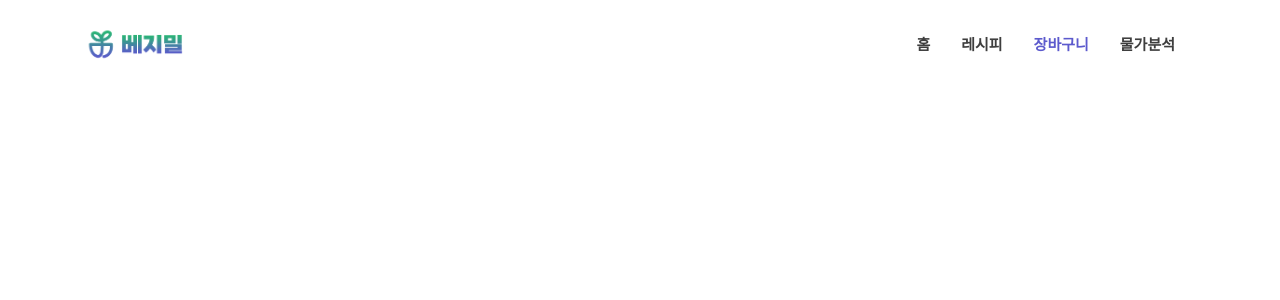
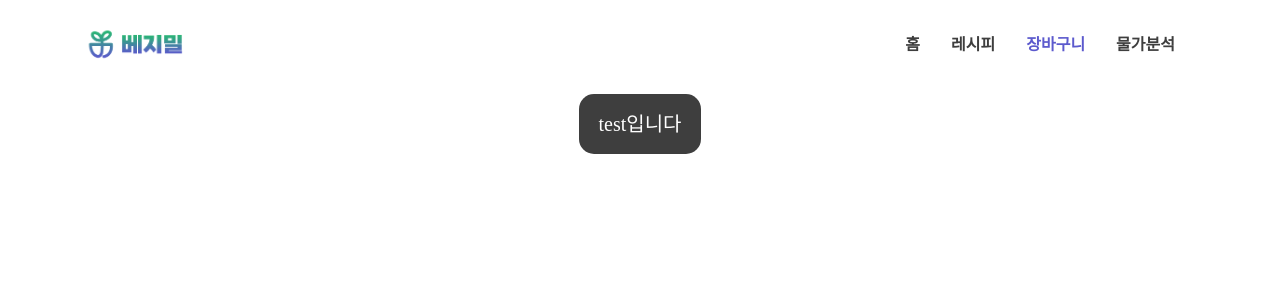
Before and after one commit to yuiseo/VeggieMeal, a Next.js app in the folder Front/veggiemeal/: page /cart in a window 1280 px wide. Shown: the top 300 px of the page. Built offline with nearby package versions, Linux system fonts and the light colour scheme; a web font is replaced by a local one.

Commit message:
[S07P22C205-101][FE-윤주]feat: 라이브러리 추가 설치 및 컴포넌트 분리

```diff
--- /dev/null
+++ b/Front/veggiemeal/components/Button.tsx
@@ -0,0 +1,18 @@
+import styles from 'styles/Button.module.scss';
+
+type BtnProps = {
+    content:string,
+    bgColor:string,
+    textSize:string,
+}
+
+export default function Btn ({content, bgColor, textSize} : BtnProps){
+    return (
+        <button className={`${styles.Btn} ${styles[bgColor]} ${styles[textSize]}`}>{content}</button>
+    )
+}
+
+Btn.defaultProps = {
+    bgColor: 'green',
+    textSize: 'medium'
+}
--- a/Front/veggiemeal/package.json
+++ b/Front/veggiemeal/package.json
@@ -11,14 +11,15 @@
   "dependencies": {
     "@sentry/nextjs": "^7.13.0",
     "@sentry/tracing": "^7.13.0",
+    "apexcharts": "^3.35.5",
     "bootstrap": "^5.2.1",
     "bootstrap-icons": "^1.9.1",
-    "framer-motion": "^7.3.5",
     "next": "12.3.0",
     "react": "18.2.0",
     "react-bootstrap": "^2.5.0",
     "react-dom": "18.2.0",
     "react-query": "^3.39.2",
+    "react-spring": "^9.5.4",
     "recoil": "^0.7.5",
     "sass": "^1.54.9"
   },
--- a/Front/veggiemeal/pages/cart/index.tsx
+++ b/Front/veggiemeal/pages/cart/index.tsx
@@ -1,4 +1,6 @@
 import Head from "next/head";
+import styles from 'styles/Cart.module.scss';
+import Btn from 'components/Button';
 
 export default function Cart() {
   return (
@@ -6,7 +8,9 @@ export default function Cart() {
       <Head>
         <title>장바구니 | 베지밀</title>
       </Head>
-
+      <main className={styles.main}>
+        <Btn content="test입니다" bgColor="black" textSize="large"></Btn>
+      </main>
     </>
   )
 }
--- /dev/null
+++ b/Front/veggiemeal/styles/Button.module.scss
@@ -0,0 +1,26 @@
+@use 'variable' as val;
+
+.Btn {
+    padding:15px 20px;
+    color:white;
+    border:0px;
+    border-radius: 15px;
+    &.green {
+        background-color:val.$green;
+    }
+    &.purple {
+        background-color:val.$purple;
+    }
+    &.black {
+        background-color: val.$black;
+    }
+    &.large {
+        font-size:20px;
+    }
+    &.medium {
+        font-size:18px;
+    }
+    &.small {
+        font-size:16px;
+    }
+}
--- /dev/null
+++ b/Front/veggiemeal/styles/Cart.module.scss
@@ -0,0 +1 @@
+@import 'Home.module.scss';
--- a/Front/veggiemeal/styles/Home.module.scss
+++ b/Front/veggiemeal/styles/Home.module.scss
@@ -181,13 +181,21 @@
 
 #menu_btn {
   margin-top: 70px;
+  display:flex;
   button {
     background-color: #000000;
     opacity: 0.8;
-    border:0;
-    border-radius: 10px;
-    padding:10px 20px;
     font-size: 16px;
+  }
+  @media (min-width:val.$sm){
+    button {
+      font-size:18px;
+    }
+  }
+  @media (min-width:val.$md){
+    button {
+      font-size:20px;
+    }
   }
 }
 
@@ -281,6 +289,9 @@
   @media (max-width: val.$sm){
     display:none;
   }
+  &.section_gray {
+    background-color: #fafafa;
+  }
 }
 
 .section_bg_mobile {
@@ -290,6 +301,9 @@
   padding: 50px 25px;
   @media (min-width: val.$sm){
     display:none;
+  }
+  &.section_gray {
+    background-color: #fafafa;
   }
 }
 
--- a/Front/veggiemeal/styles/Navbar.module.scss
+++ b/Front/veggiemeal/styles/Navbar.module.scss
@@ -10,7 +10,7 @@
         color: val.$black;
         font: {
             weight: 600;
-            size:15px;
+            size:16px;
         }
         margin-left: auto;
         margin-right: 15px;
--- a/Front/veggiemeal/styles/variable.scss
+++ b/Front/veggiemeal/styles/variable.scss
@@ -6,3 +6,5 @@ $black : #3e3e3e;
 $sm : 576px;
 $md : 768px;
 $lg : 992px;
+
+$max_width: 1200px;
```
Also changed, not shown: Front/veggiemeal/pages/index.tsx (+10 -8 lines), 1 other file (tests, documents, lock files or other folders).
